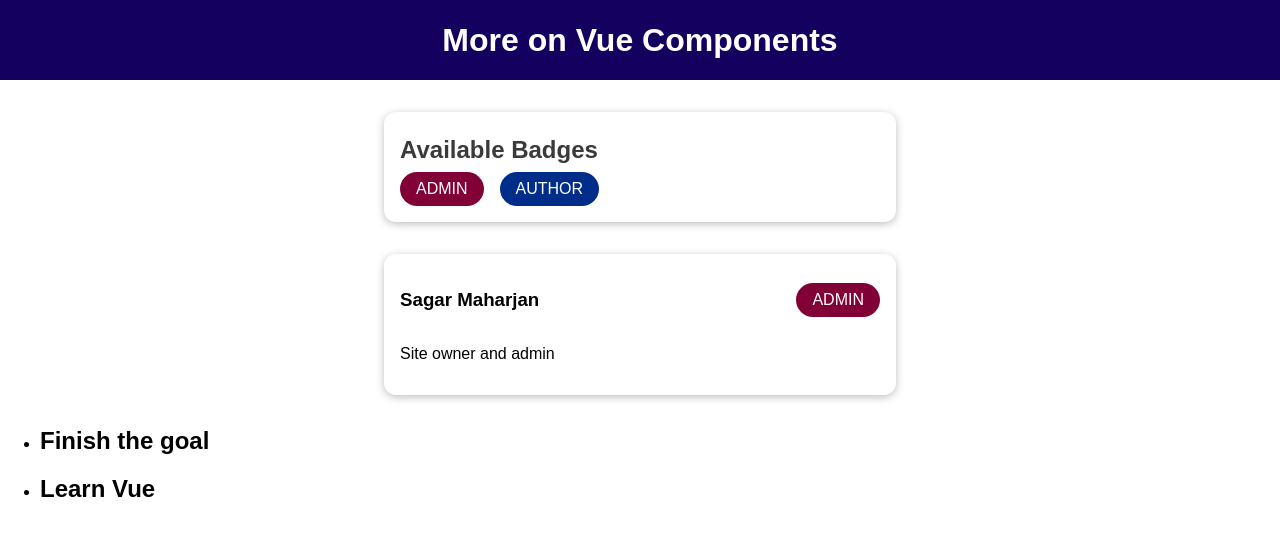
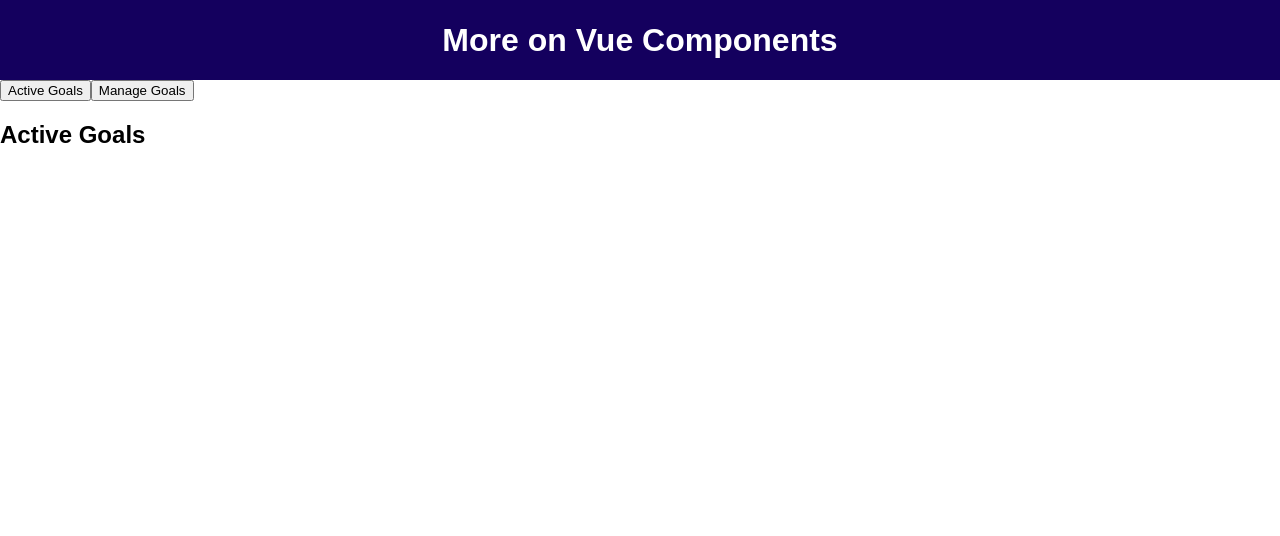
Before and after one commit to sagarmhrjn/vue-walkthrough, a Vue app: page / in a window 1280 px wide. Shown: the top 536 px of the page. Built offline with nearby package versions, Linux system fonts and the light colour scheme.

Commit message:
dynamic component; :is diretive

```diff
--- a/src/App.vue
+++ b/src/App.vue
@@ -2,7 +2,7 @@
   <div>
     <the-header></the-header>
     <!-- <TheHeader /> -->
-    <badge-list></badge-list>
+    <!-- <badge-list></badge-list>
     <user-info
       :full-name="activeUser.name"
       :info-text="activeUser.description"
@@ -11,33 +11,49 @@
     <course-goals #default="slotProps">
       <h2>{{ slotProps.item }}</h2>
       <p>{{ slotProps['another-prop'] }}</p>
-    </course-goals>
+    </course-goals> -->
+    <button @click="setSelectedComponent('active-goals')">Active Goals</button>
+    <button @click="setSelectedComponent('manage-goals')">Manage Goals</button>
+    <!-- <active-goals v-if="selectedComponent === 'active-goals'"></active-goals>
+    <manage-goals v-if="selectedComponent === 'manage-goals'"></manage-goals> -->
+    <!-- Dynamic components -->
+    <component :is="selectedComponent"></component>
   </div>
 </template>
 
 <script>
 import TheHeader from "./components/TheHeader";
-import BadgeList from "./components/BadgeList";
-import UserInfo from "./components/UserInfo";
-import CourseGoals from "./components/CourseGoals"
+// import BadgeList from "./components/BadgeList";
+// import UserInfo from "./components/UserInfo";
+// import CourseGoals from "./components/CourseGoals"
+import ManageGoals from "./components/ManageGoals";
+import ActiveGoals from "./components/ActiveGoals";
 
 export default {
   // local components
   components: {
     // "the-header": TheHeader,
     TheHeader,
-    BadgeList,
-    UserInfo,
-    CourseGoals
+    // BadgeList,
+    // UserInfo,
+    // CourseGoals,
+    ManageGoals,
+    ActiveGoals,
   },
   data() {
     return {
+      selectedComponent: "active-goals",
       activeUser: {
         name: "Sagar Maharjan",
         description: "Site owner and admin",
         role: "admin",
       },
     };
+  },
+  methods: {
+    setSelectedComponent(cmp) {
+      this.selectedComponent = cmp;
+    },
   },
 };
 </script>
--- /dev/null
+++ b/src/components/ActiveGoals.vue
@@ -0,0 +1,3 @@
+<template>
+    <h2>Active Goals</h2>
+</template>
--- /dev/null
+++ b/src/components/ManageGoals.vue
@@ -0,0 +1,3 @@
+<template>
+    <h2>Manage Goals</h2>
+</template>
```
